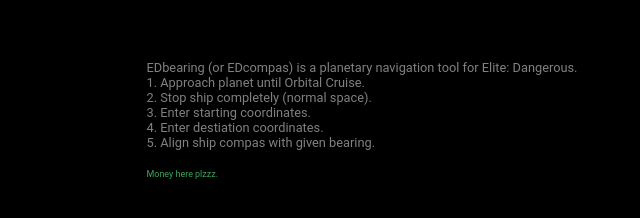
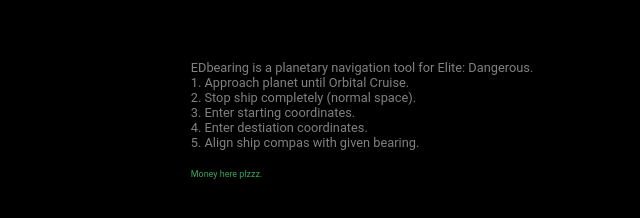
Before and after one commit to hotdoy/EDbearing, a plain HTML site: page index.html in a window 1280 px wide. Shown: the part 390-608 px from the top of the page, without its empty margins (278-918 px from the left). Drawn offline with nearby package versions, Linux system fonts and the light colour scheme.

Commit message:
updated description and title

```diff
--- a/index.html
+++ b/index.html
@@ -4,9 +4,8 @@
 	<head>
 		<meta charset="UTF-8">
 		<meta name="viewport" content="width=device-width,initial-scale=1">
-		<title>EDcompas</title>
-		<meta name="author" content="hotdoy">
-		<meta name="description" content="Elite: Dangerous planetary navigation helper">
+		<title>EDbearing</title>
+		<meta name="description" content="EDbearing is a planetary navigation tool for Elite: Dangerous.">
 		<link rel="shortcut icon" href="favicon.png" type="image/vnd.microsoft.icon">
 		<link rel="stylesheet" href="styles.css" type="text/css">
 	</head>
@@ -55,7 +54,7 @@
 		</div>
 		<div class="container flex">
 			<p>
-			EDbearing (or EDcompas) is a planetary navigation tool for Elite: Dangerous.<br>
+			EDbearing is a planetary navigation tool for Elite: Dangerous.<br>
 			1. Approach planet until Orbital Cruise.<br>
 			2. Stop ship completely (normal space).<br>
 			3. Enter starting coordinates. <br>
```
